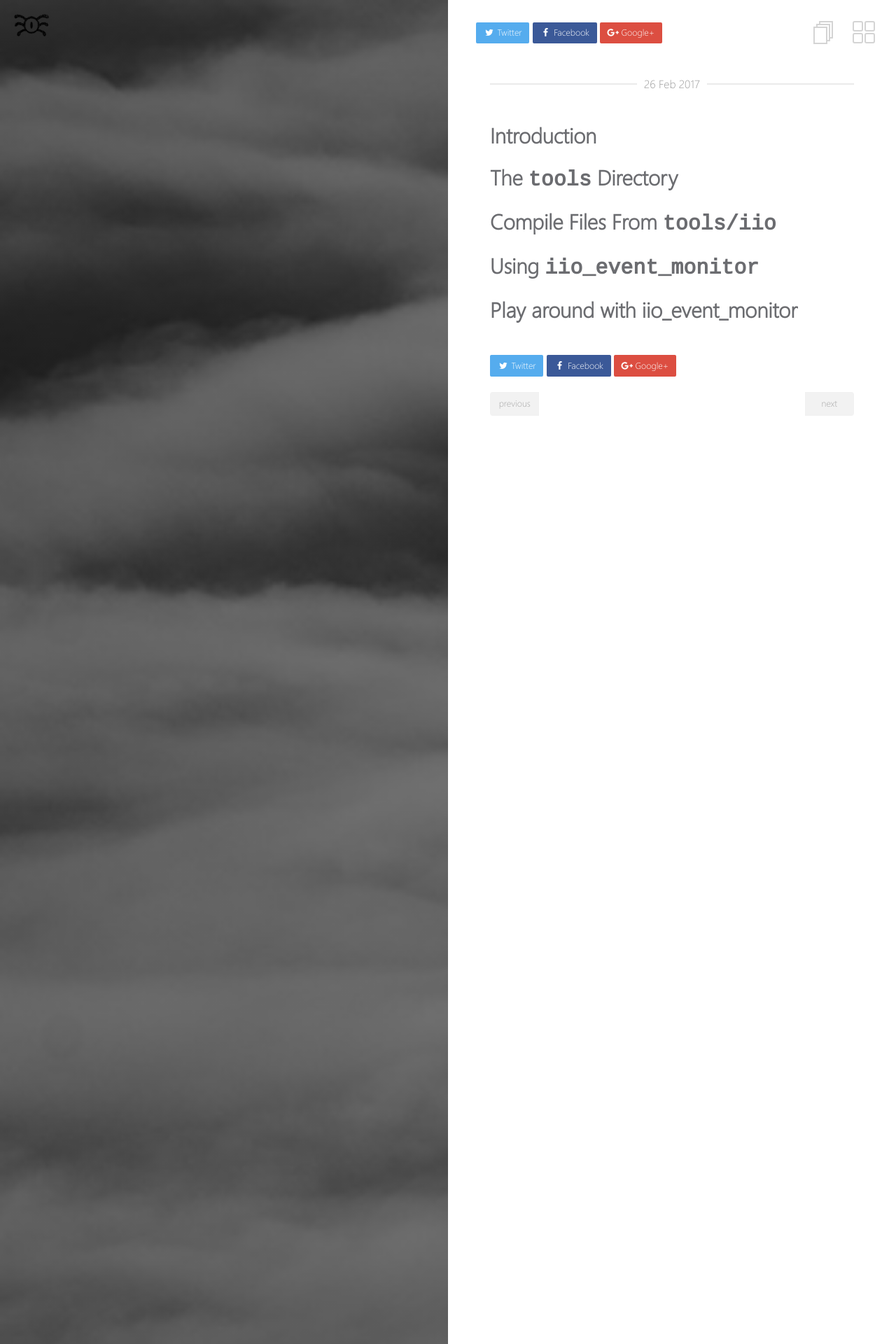
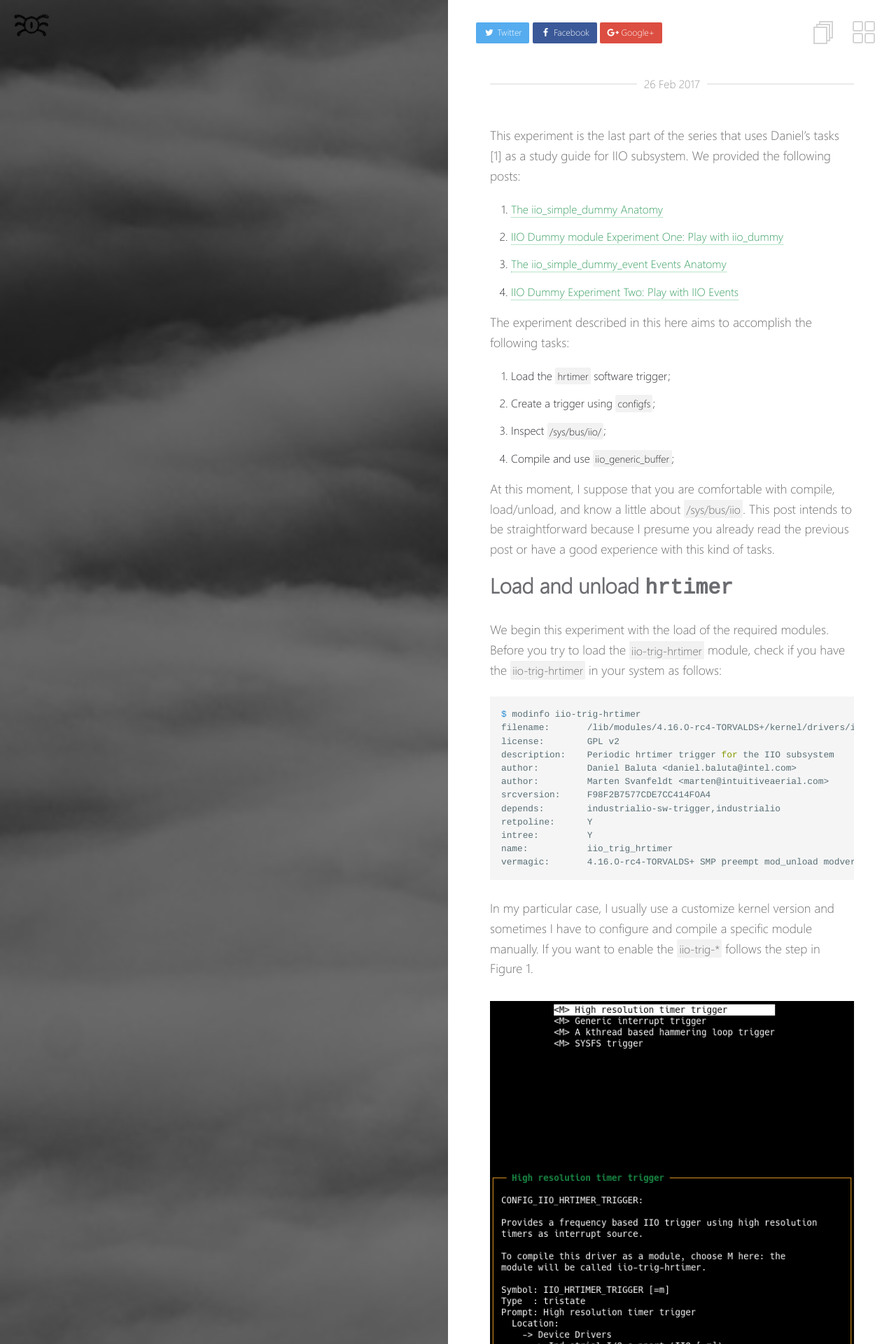
Before and after one commit to oslongjourney/oslongjourney.github.io, a Jekyll site: the page built from _posts/device-drivers-linux/2017-02-26-experiment-three-iio-dummy.md, in a window 1280 px wide. Shown: the top 1920 px of the page at 70% size. Built offline with Jekyll 4.4.1, drawn with Linux system fonts in a browser that asks for light colours; some of the changed text lies outside the part shown.

Commit message:
Experiment three

````diff
--- a/_posts/device-drivers-linux/2017-02-26-experiment-three-iio-dummy.md
+++ b/_posts/device-drivers-linux/2017-02-26-experiment-three-iio-dummy.md
@@ -1,17 +1,164 @@
 ---
 layout: post
-title:  "IIO Dummy module Experiment Three: IIO Event Monitor"
+title:  "IIO Dummy Experiment Three: Play with IIO Generic Buffers and Trigger"
 date:   2017-02-26
 published: true
 categories: linux-kernel
 ---
 
-## Introduction
+This experiment is the last part of the series that uses Daniel's tasks [1] as
+a study guide for IIO subsystem. We provided the following posts:
 
-## The `tools` Directory
+1. [The iio_simple_dummy Anatomy]({{ site.baseurl }}{% post_url 2017-02-26-iio-dummy-anatomy %})
+2. [IIO Dummy module Experiment One: Play with iio_dummy]({{ site.baseurl }}{% post_url 2017-02-26-experiment-one-iio-dummy %})
+3. [The iio_simple_dummy_event Events Anatomy]({{ site.baseurl }}{% post_url 2017-02-26-iio-dummy-events-anatomy %})
+4. [IIO Dummy Experiment Two: Play with IIO Events]({{ site.baseurl }}{% post_url 2017-02-26-experiment-two-iio-dummy %})
 
-## Compile Files From `tools/iio`
+The experiment described in this here aims to accomplish the following tasks:
 
-## Using `iio_event_monitor`
+1. Load the `hrtimer` software trigger;
+2. Create a trigger using `configfs`;
+3. Inspect `/sys/bus/iio/`;
+4. Compile and use `iio_generic_buffer`;
 
-## Play around with iio_event_monitor
+At this moment, I suppose that you are comfortable with compile, load/unload,
+and know a little about `/sys/bus/iio`. This post intends to be straightforward
+because I presume you already read the previous post or have a good experience
+with this kind of tasks.
+
+## Load and unload `hrtimer`
+
+We begin this experiment with the load of the required modules. Before you try
+to load the `iio-trig-hrtimer` module, check if you have the `iio-trig-hrtimer`
+in your system as follows:
+
+```bash
+$ modinfo iio-trig-hrtimer
+filename:       /lib/modules/4.16.0-rc4-TORVALDS+/kernel/drivers/iio/trigger/iio-trig-hrtimer.ko.xz
+license:        GPL v2
+description:    Periodic hrtimer trigger for the IIO subsystem
+author:         Daniel Baluta <daniel.baluta@intel.com>
+author:         Marten Svanfeldt <marten@intuitiveaerial.com>
+srcversion:     F98F2B7577CDE7CC414F0A4
+depends:        industrialio-sw-trigger,industrialio
+retpoline:      Y
+intree:         Y
+name:           iio_trig_hrtimer
+vermagic:       4.16.0-rc4-TORVALDS+ SMP preempt mod_unload modversions
+```
+
+In my particular case, I usually use a customize kernel version and sometimes I
+have to configure and compile a specific module manually. If you want to enable
+the `iio-trig-*` follows the step in Figure 1.
+
+{% capture fig_img %}
+![Foo]({{ site.url }}/images/experiment-three/hrtimer-trigger.png)
+{% endcapture %}
+<figure>
+  {{ fig_img | markdownify | remove: "<p>" | remove: "</p>" }}
+  <figcaption>Fig 1: Enabling iio-trig-hrtimer </figcaption>
+</figure>
+
+Finally, load `iio-trig-hrtimer` and `iio_dummy`:
+
+```bash
+$ sudo modprobe iio-trig-hrtimer
+$ sudo modprobe iio_dummy
+```
+
+## Create a trigger with `configfs`
+
+You already know the `configfs` filesystem from the previous posts. Now, we
+want to use it for creating a trigger named `t1`.
+
+```bash
+sudo mkdir /mnt/iio_experiments/
+sudo mount -t configfs none /mnt/iio_experiments/
+sudo mkdir /mnt/iio_experiments/iio/triggers/hrtimer/t1
+sudo mkdir /mnt/iio_experiments/iio/devices/dummy/iio_test/
+```
+
+Now, look at `/sys/bus/iio/devices/`:
+
+```bash
+$ ls /sys/bus/iio/devices/
+iio:device0  iio_evgen  trigger0
+
+$ ls /sys/bus/iio/devices/trigger0
+name  power  sampling_frequency  subsystem  uevent
+```
+
+Notice, the directory `trigger0` and the elements inside it. You will see that
+our `t1` trigger is finally created.
+
+## Compile and using `iio_generic_buffer`
+
+Compile tools from `tools/iio` directory with the following command:
+
+```bash
+make -C tools/iio
+```
+
+Now, let's just look at the `iio_generic_buffer` options with the command:
+
+```bash
+$ ./tools/iio/iio_generic_buffer -h
+./tools/iio/iio_generic_buffer: invalid option -- 'h'
+Usage: generic_buffer [options]...
+Capture, convert and output data from IIO device buffer
+  -a         Auto-activate all available channels
+  -A         Force-activate ALL channels
+  -c <n>     Do n conversions
+  -e         Disable wait for event (new data)
+  -g         Use trigger-less mode
+  -l <n>     Set buffer length to n samples
+  --device-name -n <name>
+  --device-num -N <num>
+        Set device by name or number (mandatory)
+  --trigger-name -t <name>
+  --trigger-num -T <num>
+        Set trigger by name or number
+  -w <n>     Set delay between reads in us (event-less mode)
+```
+
+There are many interesting options, however, for this tutorial we are
+interested in only two of them: `-n` and `-t`. So, let's try to see what
+happens during the command execution:
+
+```bash
+[root@atma]# ./tools/iio/iio_generic_buffer -n iio_test -t t1
+iio device number being used is 0
+iio trigger number being used is 0
+No channels are enabled, we have nothing to scan.
+Enable channels manually in /sys/bus/iio/devices/iio:device0/scan_elements/*_en or pass -a to autoenable channels and try again.
+```
+
+Ooops... It does not work as expected, no problem! The output message is very
+informative. We forgot to enable the channel; we can just use the `-a` option.
+Let's try:
+
+```bash
+[root@atma]# ./tools/iio/iio_generic_buffer -a -n iio_test -t t1
+iio device number being used is 0
+iio trigger number being used is 0
+Enabling all channels
+Enabling: in_voltage3-voltage4_en
+Enabling: in_accel_x_en
+Enabling: in_voltage1-voltage2_en
+Enabling: in_timestamp_en
+Enabling: in_voltage0_en
+/sys/bus/iio/devices/iio:device0 t1
+0.018662 -0.000044 -0.000003 344.000000 1520363584895707167
+0.018662 -0.000044 -0.000003 344.000000 1520363584905685726
+Disabling: in_voltage3-voltage4_en
+Disabling: in_accel_x_en
+Disabling: in_voltage1-voltage2_en
+Disabling: in_timestamp_en
+Disabling: in_voltage0_en
+```
+
+## References
+
+1. [IIO tasks proposed by Daniel Baluta](https://kernelnewbies.org/IIO_tasks)
+1. `tools/iio/iio_event_monitor.c` the source code has many useful comments.
+2. [The iio_simple_dummy_event Events Anatomy]({{ site.baseurl }}{% post_url 2017-02-26-iio-dummy-events-anatomy %})
````
Also changed, not shown: images/experiment-three/hrtimer-trigger.png (added).
